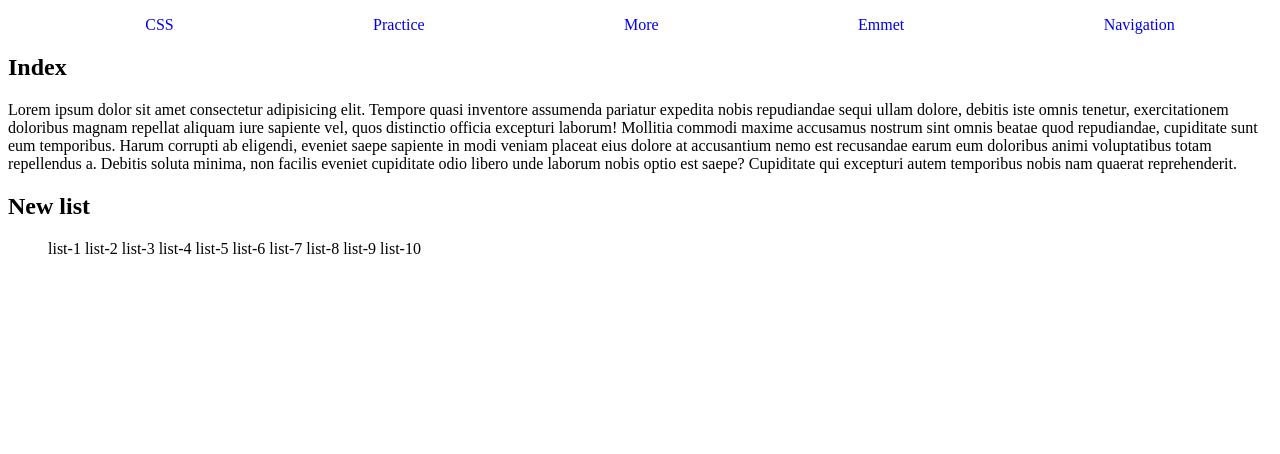
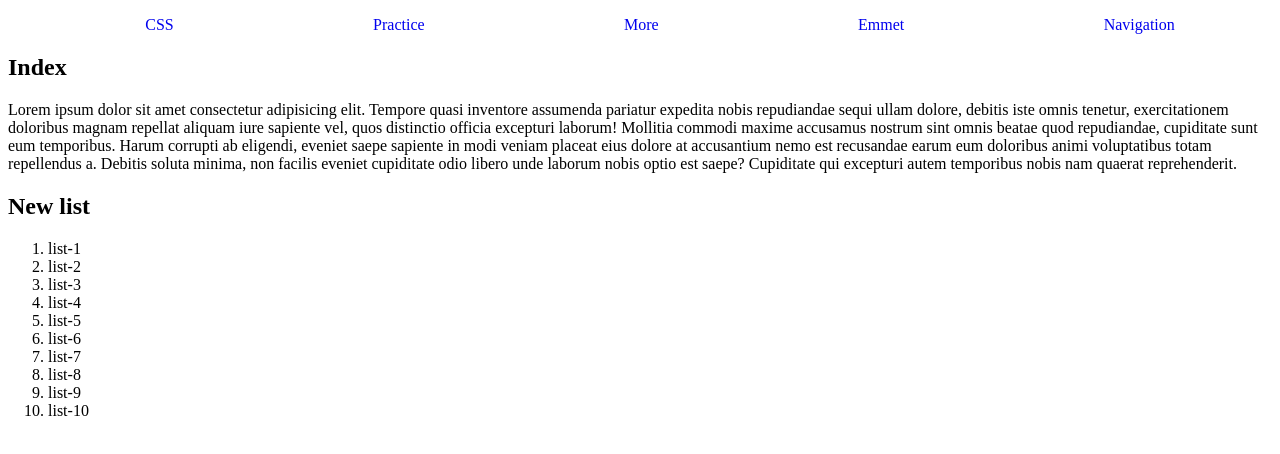
Before and after one commit to mohorrominesa25-crypto/css-learn, a plain HTML site: page index.html in a window 1280 px wide. Drawn offline with Linux system fonts and the light colour scheme.

Commit message:
fixed code

```diff
--- a/index.html
+++ b/index.html
@@ -4,7 +4,8 @@
     <meta charset="UTF-8">
     <meta name="viewport" content="width=device-width, initial-scale=1.0">
     <title>Index</title>
-    <style>nav ul{
+    <style>
+    nav ul{
     display: flex;
     gap: 5px;
     justify-content: space-around;
@@ -35,17 +36,17 @@
         <p>Lorem ipsum dolor sit amet consectetur adipisicing elit. Tempore quasi inventore assumenda pariatur expedita nobis repudiandae sequi ullam dolore, debitis iste omnis tenetur, exercitationem doloribus magnam repellat aliquam iure sapiente vel, quos distinctio officia excepturi laborum! Mollitia commodi maxime accusamus nostrum sint omnis beatae quod repudiandae, cupiditate sunt eum temporibus. Harum corrupti ab eligendi, eveniet saepe sapiente in modi veniam placeat eius dolore at accusantium nemo est recusandae earum eum doloribus animi voluptatibus totam repellendus a. Debitis soluta minima, non facilis eveniet cupiditate odio libero unde laborum nobis optio est saepe? Cupiditate qui excepturi autem temporibus nobis nam quaerat reprehenderit.</p>
 
         <h2>New list</h2>
-        <ul>
-            <list>list-1</list>
-            <list>list-2</list>
-            <list>list-3</list>
-            <list>list-4</list>
-            <list>list-5</list>
-            <list>list-6</list>
-            <list>list-7</list>
-            <list>list-8</list>
-            <list>list-9</list>
-            <list>list-10</list>
-        </ul>
+        <ol>
+            <li>list-1</li>
+            <li>list-2</li>
+            <li>list-3</li>
+            <li>list-4</li>
+            <li>list-5</li>
+            <li>list-6</li>
+            <li>list-7</li>
+            <li>list-8</li>
+            <li>list-9</li>
+            <li>list-10</li>
+        </ol>
     </body>
 </html>
```
